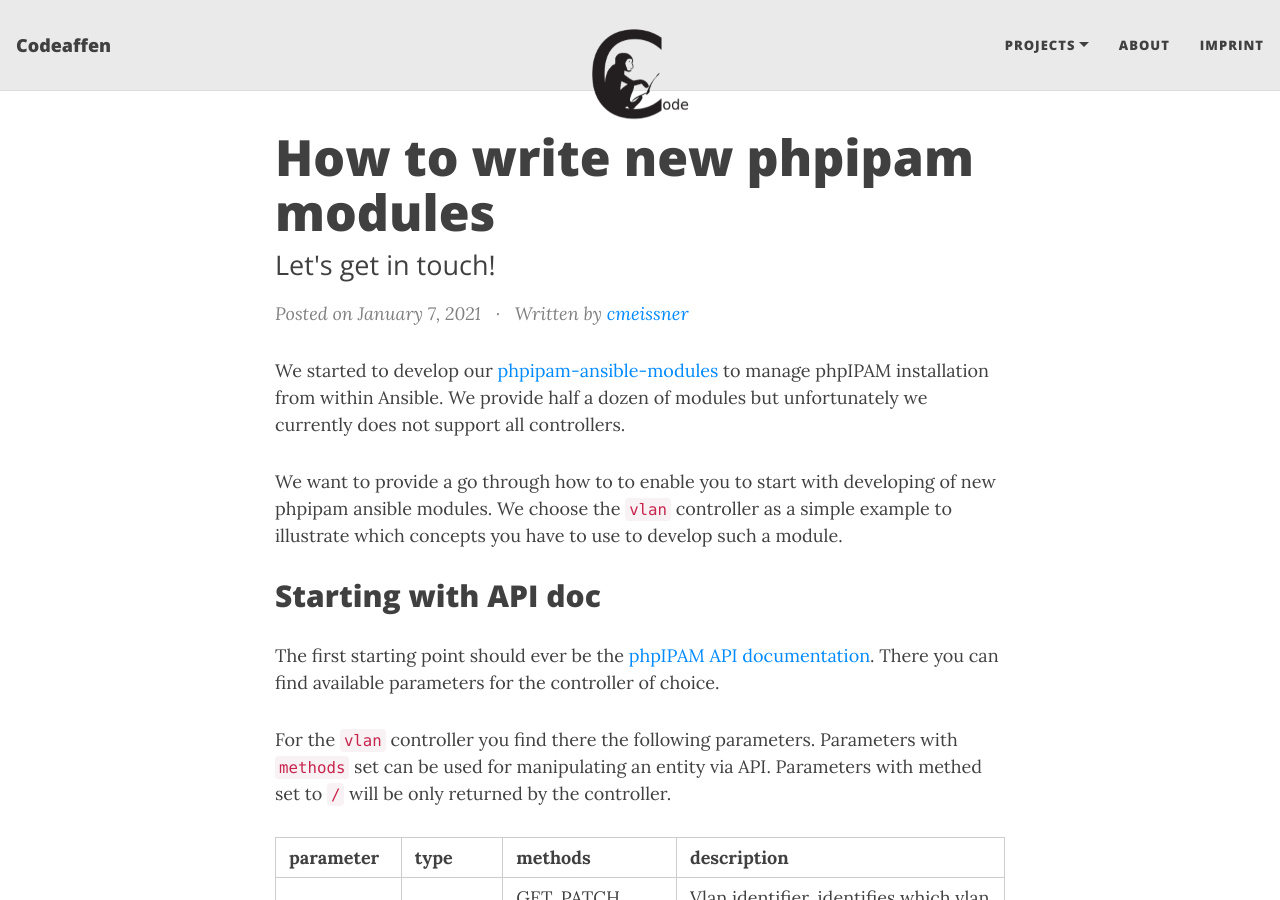
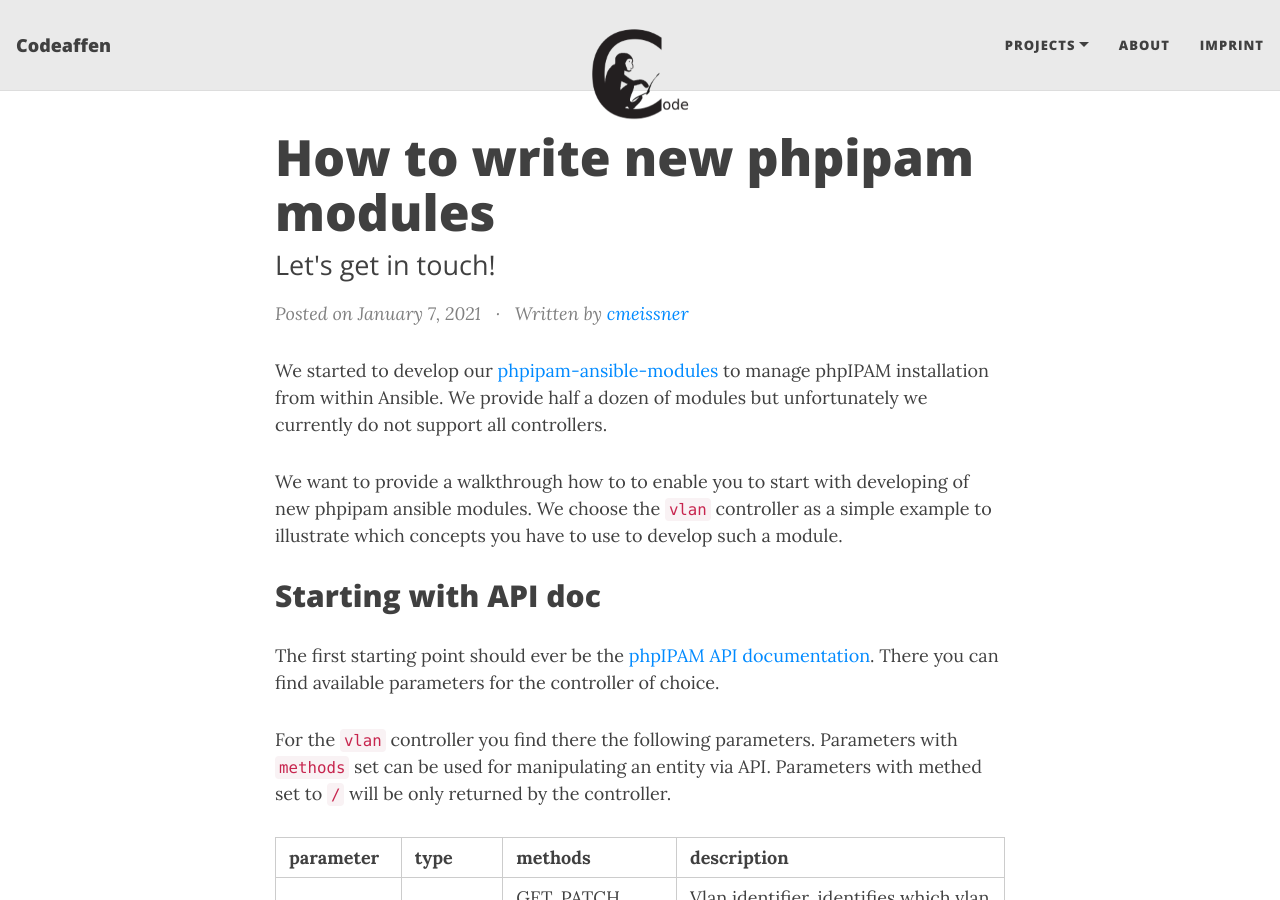
Before and after one commit to codeaffen/codeaffen.org, a Jekyll site: the page built from _posts/2021-01-07-writing-phpipam-ansible-modules.md, in a window 1280 px wide and 900 px high. Built offline with Jekyll 4.4.1, drawn with Linux system fonts in a browser that asks for light colours; nearby versions of some CDN libraries; comment, search, counter and statistics services are not loaded; some of the changed text lies outside the part shown.

Commit message:
Update 2021-01-07-writing-phpipam-ansible-modules.md
fixed typos

```diff
--- a/_posts/2021-01-07-writing-phpipam-ansible-modules.md
+++ b/_posts/2021-01-07-writing-phpipam-ansible-modules.md
@@ -7,9 +7,9 @@
 ---
 
 We started to develop our [phpipam-ansible-modules](https://github.com/codeaffen/phpipam-ansible-modules) to manage phpIPAM installation from within Ansible.
-We provide half a dozen of modules but unfortunately we currently does not support all controllers.
+We provide half a dozen of modules but unfortunately we currently do not support all controllers.
 
-We want to provide a go through how to to enable you to start with developing of new phpipam ansible modules. We choose the `vlan` controller as a simple example to illustrate which concepts you have to use to develop such a module.
+We want to provide a walkthrough how to to enable you to start with developing of new phpipam ansible modules. We choose the `vlan` controller as a simple example to illustrate which concepts you have to use to develop such a module.
 
 ## Starting with API doc
 
```
Also changed, not shown: other parts of _posts/2021-01-07-writing-phpipam-ansible-modules.md (+1 -1 lines).
